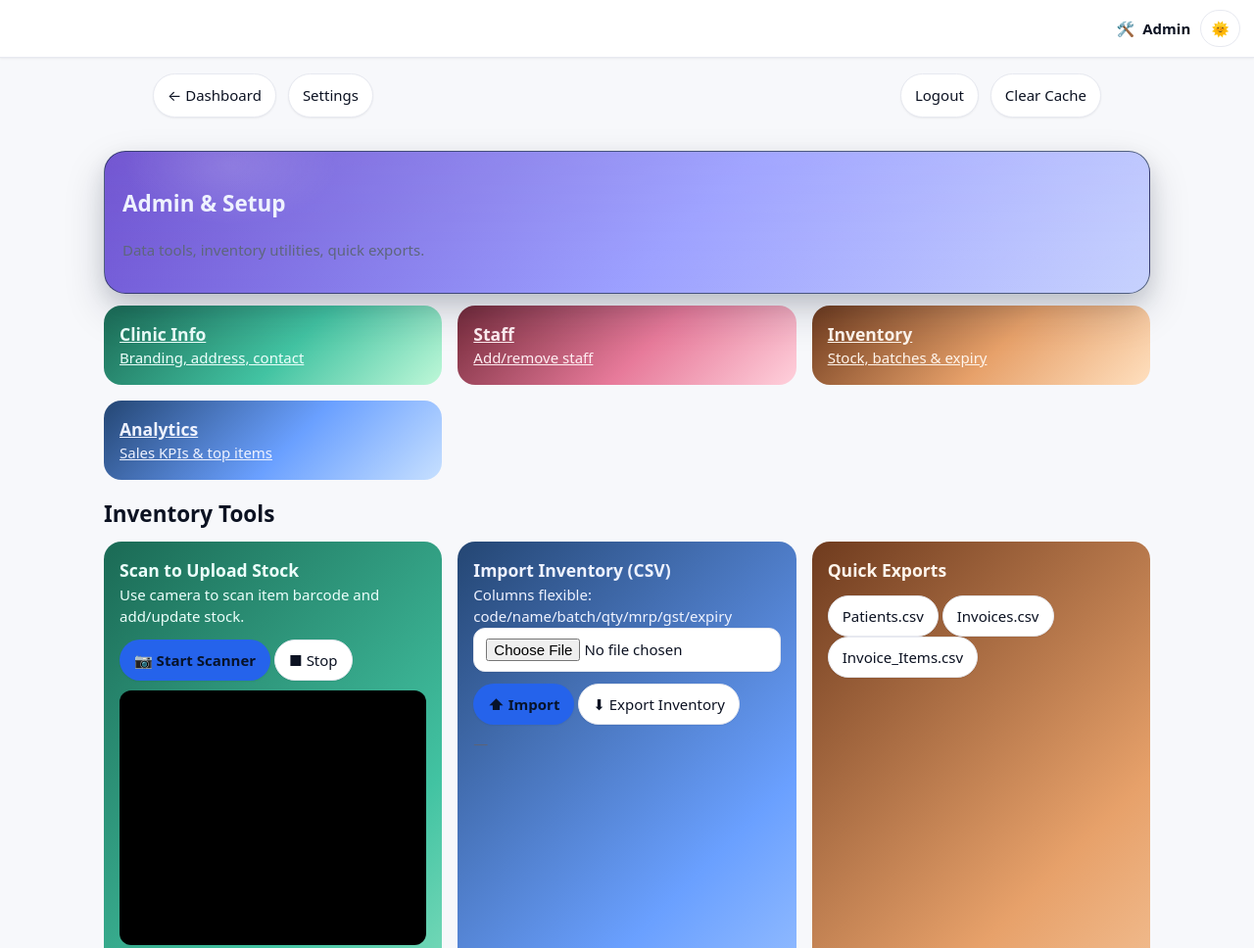
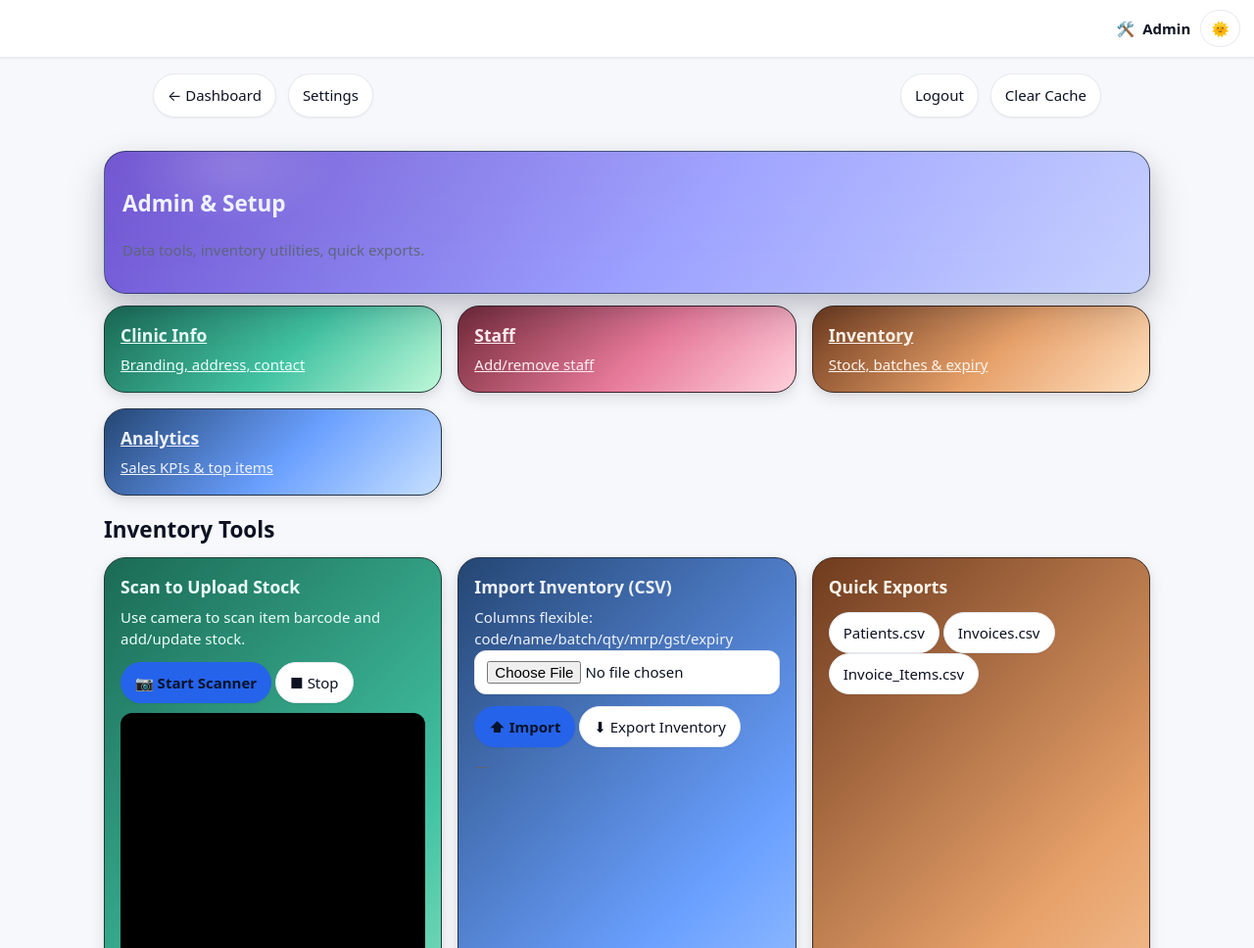
Before and after one commit to warangalonepoint/hospital-erp-starter, a website: page pages/admin.html in a window 1280 px wide. Shown: the top 968 px of the page at 98% size. Drawn offline with Linux system fonts and the light colour scheme.

Commit message:
Update styles.css

```diff
--- a/styles/styles.css
+++ b/styles/styles.css
@@ -275,19 +275,3 @@ input:focus, select:focus, textarea:focus {
   background: linear-gradient(135deg,#4c1d95 0%,#7c3aed 50%,#ddd6fe 100%);
   color: #fff;
 }
-
-/* Common card text polish */
-.card h3, .card p {
-  margin: 0;
-  color: inherit;
-}
-.card {
-  border: none;
-  box-shadow: var(--shadow-soft);
-  border-radius: 18px;
-  padding: 1rem;
-  transition: transform 0.2s;
-}
-.card:hover {
-  transform: translateY(-4px);
-}
```
